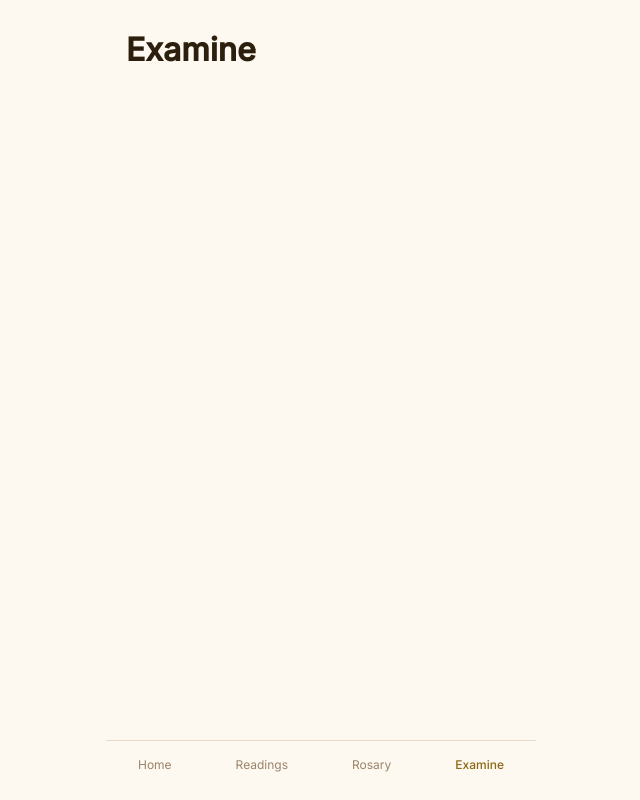
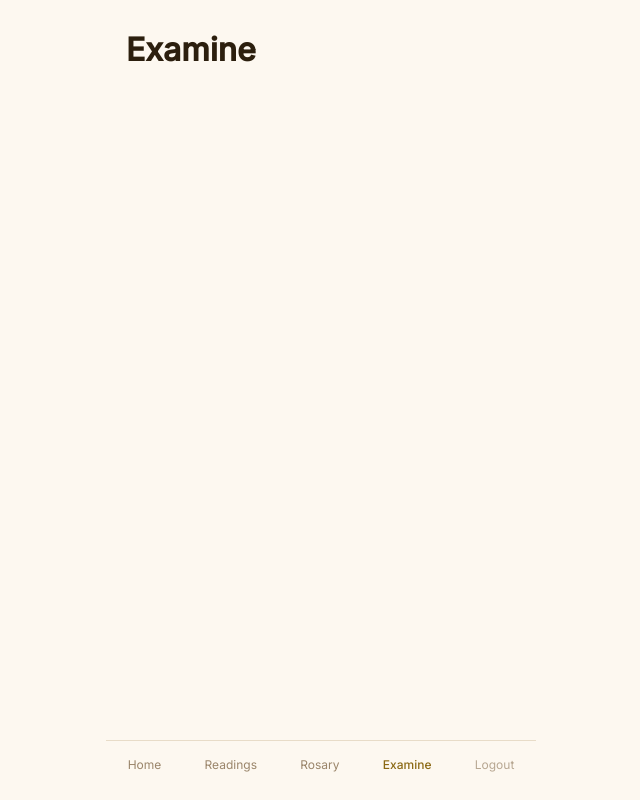
Before and after one commit to dorianzelaya/catholic-companion, a React app in the folder frontend/: page /examine in a window 1280 px wide. Shown: the whole page, without its empty margins (319-959 px from the left). Built offline with nearby package versions, Linux system fonts and the light colour scheme; sample sign-in values are in the browser's storage; the HTML template or start-up script is replaced by a standard one.

Commit message:
protected routes and logout working

```diff
--- a/frontend/src/App.jsx
+++ b/frontend/src/App.jsx
@@ -1,5 +1,6 @@
 import { BrowserRouter, Routes, Route, Navigate } from 'react-router-dom'
 import { AuthProvider } from './context/AuthContext'
+import ProtectedRoute from './components/ProtectedRoute'
 import Home from './pages/Home'
 import Readings from './pages/Readings'
 import Rosary from './pages/Rosary'
@@ -13,12 +14,21 @@ function App() {
       <BrowserRouter>
         <Routes>
           <Route path="/" element={<Navigate to="/home" />} />
-          <Route path="/home" element={<Home />} />
-          <Route path="/readings" element={<Readings />} />
-          <Route path="/rosary" element={<Rosary />} />
-          <Route path="/examine" element={<Examine />} />
           <Route path="/register" element={<Register />} />
           <Route path="/login" element={<Login />} />
+
+          <Route path="/home" element={
+            <ProtectedRoute><Home /></ProtectedRoute>
+          } />
+          <Route path="/readings" element={
+            <ProtectedRoute><Readings /></ProtectedRoute>
+          } />
+          <Route path="/rosary" element={
+            <ProtectedRoute><Rosary /></ProtectedRoute>
+          } />
+          <Route path="/examine" element={
+            <ProtectedRoute><Examine /></ProtectedRoute>
+          } />
         </Routes>
       </BrowserRouter>
     </AuthProvider>
--- a/frontend/src/components/NavBar.jsx
+++ b/frontend/src/components/NavBar.jsx
@@ -1,8 +1,10 @@
 import { useNavigate, useLocation } from 'react-router-dom'
+import { useAuth } from '../context/AuthContext'
 
 function NavBar() {
   const navigate = useNavigate()
   const location = useLocation()
+  const { logout } = useAuth()
 
   const tabs = [
     { label: 'Home',      path: '/home'      },
@@ -10,6 +12,11 @@ function NavBar() {
     { label: 'Rosary',    path: '/rosary'    },
     { label: 'Examine',   path: '/examine'   },
   ]
+
+  function handleLogout() {
+    logout()
+    navigate('/login')
+  }
 
   return (
     <nav className="navbar">
@@ -22,6 +29,9 @@ function NavBar() {
           {tab.label}
         </button>
       ))}
+      <button className="nav-item nav-item-logout" onClick={handleLogout}>
+        Logout
+      </button>
     </nav>
   )
 }
--- /dev/null
+++ b/frontend/src/components/ProtectedRoute.jsx
@@ -0,0 +1,18 @@
+import { Navigate } from 'react-router-dom'
+import { useAuth } from '../context/AuthContext'
+
+function ProtectedRoute({ children }) {
+  const { token, loading } = useAuth()
+
+  if (loading) {
+    return null
+  }
+
+  if (!token) {
+    return <Navigate to="/login" />
+  }
+
+  return children
+}
+
+export default ProtectedRoute
--- a/frontend/src/index.css
+++ b/frontend/src/index.css
@@ -239,3 +239,9 @@ body {
   font-weight: 500;
   text-decoration: none;
 }
+
+/* Logout button — slightly muted compared to nav tabs */
+.nav-item-logout {
+  color: var(--brown-light);
+  opacity: 0.7;
+}
```
